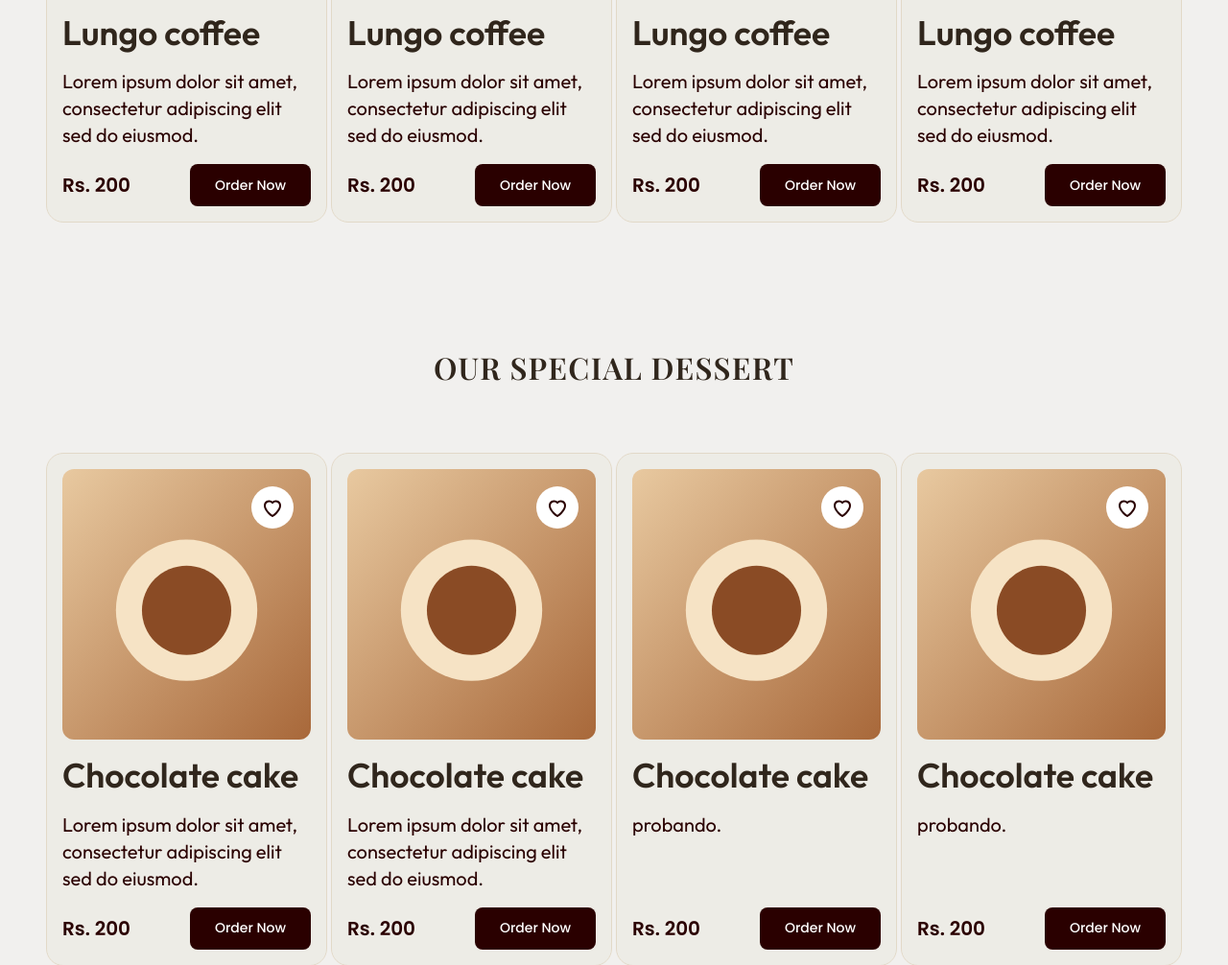
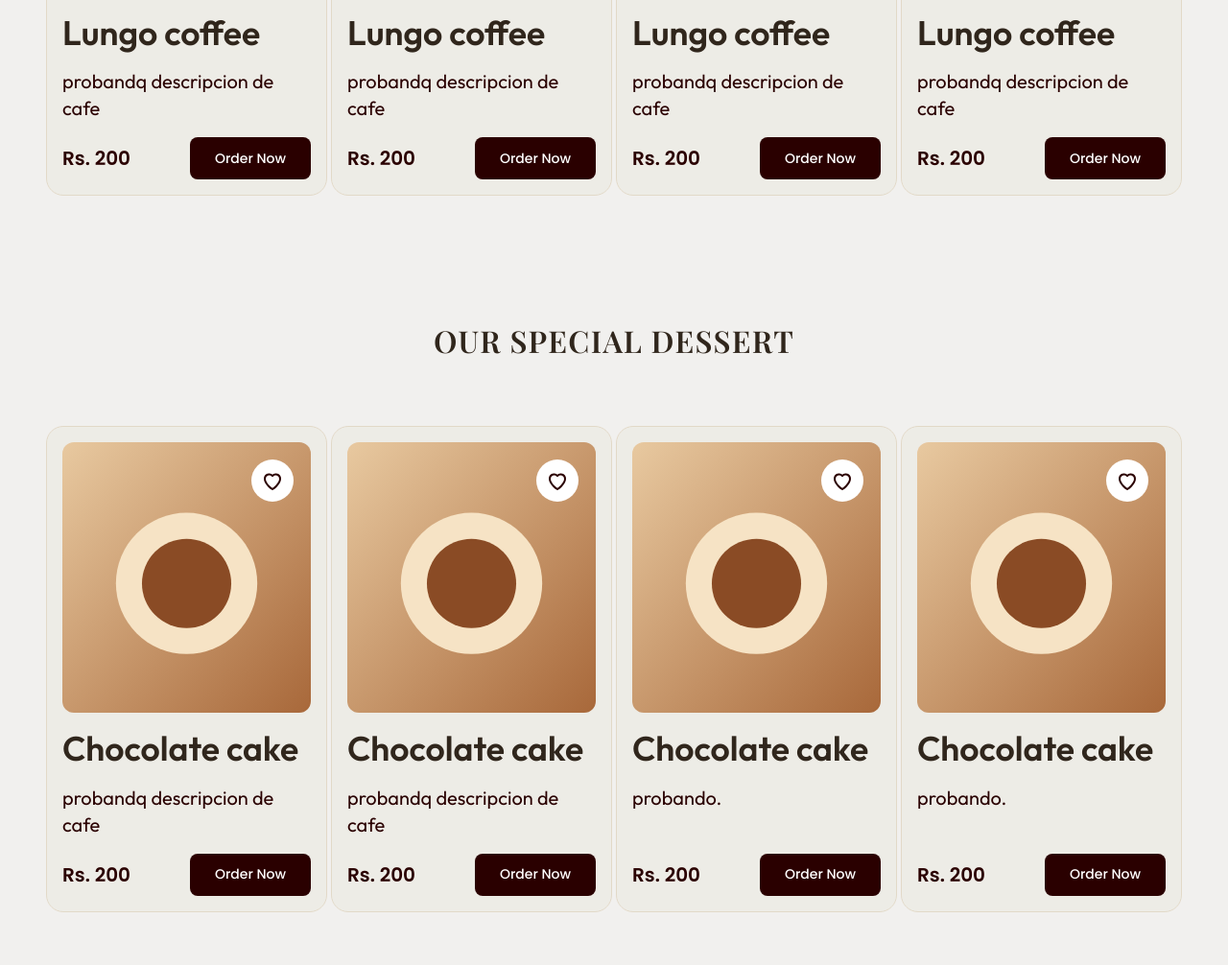
Before and after one commit to santiagogo8911/coffea-landing, a plain HTML site: page index.html in a window 1280 px wide. Shown: the part 1558-2564 px from the top of the page at 96% size. Drawn offline with nearby package versions, Linux system fonts and the light colour scheme; a web font is replaced by a local one.

Commit message:
Update index.html

```diff
--- a/index.html
+++ b/index.html
@@ -86,7 +86,7 @@
               </label>
             </div>
             <h3 class="product-card__title">Lungo coffee</h3>
-            <p class="product-card__desc">Lorem ipsum dolor sit amet, consectetur adipiscing elit sed do eiusmod.</p>
+            <p class="product-card__desc">probandq descripcion de cafe</p>
             <div class="product-card__row">
               <p class="product-card__price"><span aria-hidden="true">Rs. </span><data value="200">200</data></p>
               <a class="product-card__btn" href="#">Order Now<span class="visually-hidden"> Lungo coffee</span></a>
@@ -102,7 +102,7 @@
               </label>
             </div>
             <h3 class="product-card__title">Lungo coffee</h3>
-            <p class="product-card__desc">Lorem ipsum dolor sit amet, consectetur adipiscing elit sed do eiusmod.</p>
+            <p class="product-card__desc">probandq descripcion de cafe</p>
             <div class="product-card__row">
               <p class="product-card__price"><span aria-hidden="true">Rs. </span><data value="200">200</data></p>
               <a class="product-card__btn" href="#">Order Now<span class="visually-hidden"> Lungo coffee</span></a>
@@ -118,7 +118,7 @@
               </label>
             </div>
             <h3 class="product-card__title">Lungo coffee</h3>
-            <p class="product-card__desc">Lorem ipsum dolor sit amet, consectetur adipiscing elit sed do eiusmod.</p>
+            <p class="product-card__desc">probandq descripcion de cafe</p>
             <div class="product-card__row">
               <p class="product-card__price"><span aria-hidden="true">Rs. </span><data value="200">200</data></p>
               <a class="product-card__btn" href="#">Order Now<span class="visually-hidden"> Lungo coffee</span></a>
@@ -134,7 +134,7 @@
               </label>
             </div>
             <h3 class="product-card__title">Lungo coffee</h3>
-            <p class="product-card__desc">Lorem ipsum dolor sit amet, consectetur adipiscing elit sed do eiusmod.</p>
+            <p class="product-card__desc">probandq descripcion de cafe</p>
             <div class="product-card__row">
               <p class="product-card__price"><span aria-hidden="true">Rs. </span><data value="200">200</data></p>
               <a class="product-card__btn" href="#">Order Now<span class="visually-hidden"> Lungo coffee</span></a>
@@ -150,7 +150,7 @@
               </label>
             </div>
             <h3 class="product-card__title">Lungo coffee</h3>
-            <p class="product-card__desc">Lorem ipsum dolor sit amet, consectetur adipiscing elit sed do eiusmod.</p>
+            <p class="product-card__desc">probandq descripcion de cafe</p>
             <div class="product-card__row">
               <p class="product-card__price"><span aria-hidden="true">Rs. </span><data value="200">200</data></p>
               <a class="product-card__btn" href="#">Order Now<span class="visually-hidden"> Lungo coffee</span></a>
@@ -166,7 +166,7 @@
               </label>
             </div>
             <h3 class="product-card__title">Lungo coffee</h3>
-            <p class="product-card__desc">Lorem ipsum dolor sit amet, consectetur adipiscing elit sed do eiusmod.</p>
+            <p class="product-card__desc">probandq descripcion de cafe</p>
             <div class="product-card__row">
               <p class="product-card__price"><span aria-hidden="true">Rs. </span><data value="200">200</data></p>
               <a class="product-card__btn" href="#">Order Now<span class="visually-hidden"> Lungo coffee</span></a>
@@ -192,7 +192,7 @@
               </label>
             </div>
             <h3 class="product-card__title">Chocolate cake</h3>
-            <p class="product-card__desc">Lorem ipsum dolor sit amet, consectetur adipiscing elit sed do eiusmod.</p>
+            <p class="product-card__desc">probandq descripcion de cafe</p>
             <div class="product-card__row">
               <p class="product-card__price"><span aria-hidden="true">Rs. </span><data value="200">200</data></p>
               <a class="product-card__btn" href="#">Order Now<span class="visually-hidden"> Chocolate cake</span></a>
@@ -208,7 +208,7 @@
               </label>
             </div>
             <h3 class="product-card__title">Chocolate cake</h3>
-            <p class="product-card__desc">Lorem ipsum dolor sit amet, consectetur adipiscing elit sed do eiusmod.</p>
+            <p class="product-card__desc">probandq descripcion de cafe</p>
             <div class="product-card__row">
               <p class="product-card__price"><span aria-hidden="true">Rs. </span><data value="200">200</data></p>
               <a class="product-card__btn" href="#">Order Now<span class="visually-hidden"> Chocolate cake</span></a>
```
